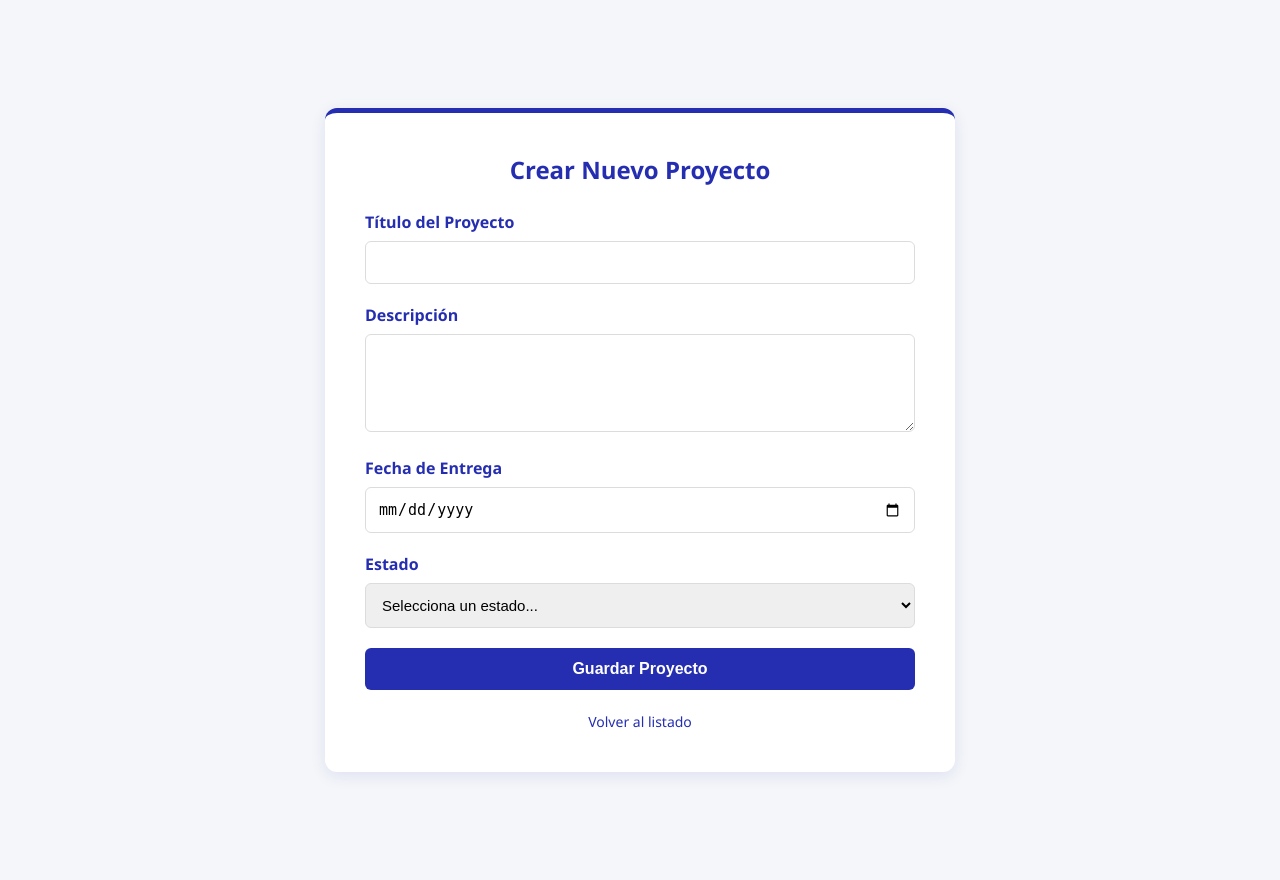
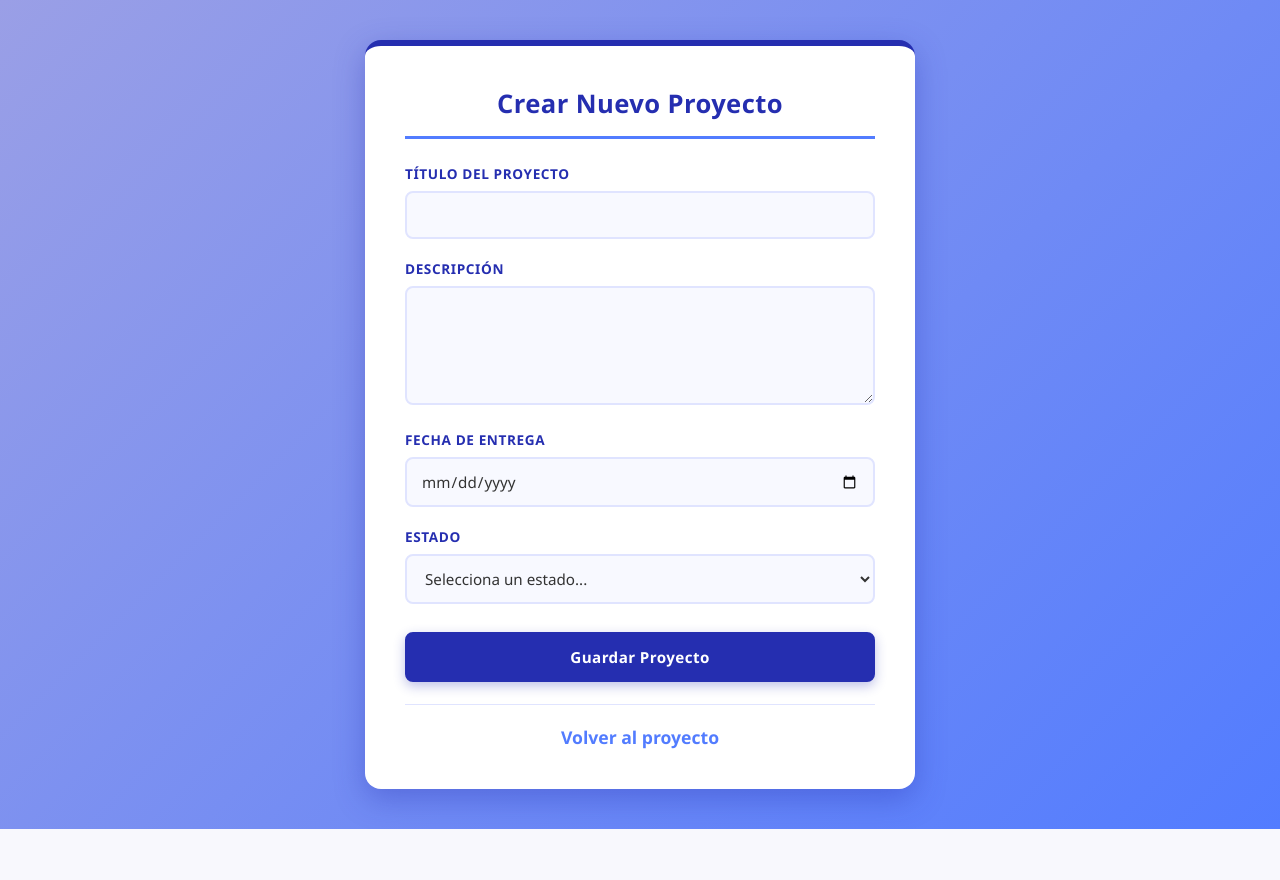
Before and after one commit to TheSilentCoder99/Plataforma-proyectos-colaborativos, a Laravel app: page /projects/create in a window 1280 px wide. After the commit the page ends 829 px from the top, so only its background shows below. Run offline with Laravel 12, Linux system fonts and the light colour scheme; a user stored in the database is signed in; data comes from the database, SQL or seed files in the repository.

Commit message:
implementadas mejoras en los CSS y scripts de confirmación de borrado de colaboradores y proyectos

```diff
--- a/app/Http/Controllers/EquipoController.php
+++ b/app/Http/Controllers/EquipoController.php
@@ -55,6 +55,7 @@ whereNotIn('id', ...) es una condición de consulta: “usuarios cuyo id no est
 // Agregar un colaborador
 public function agregarUser(Request $request, Project $project)
 {
+
     $validated = $request->validate([
         'id' => 'required|exists:users,id',
         'role' => ['required','string', Rule::in(['Desarrollador backend', 'Desarrollador frontend', 'Scrum Master', 'Project Manager','Diseñador UX/UI','Desarrollador Full-Stack','Ingeniero QA','Ingeniero DevOps','Product Owner'])],
@@ -70,7 +71,7 @@ public function agregarUser(Request $request, Project $project)
     ]);
 
     return redirect()->route('projects.edit', $project)
-        ->with('success', 'Usuario agregado correctamente.');
+        ->with('success', 'Colaborador agregado correctamente.');
 }
 
 
@@ -85,7 +86,7 @@ public function borrarUser(Request $request, Project $project)
         $validated['id']);
 
     return redirect()->route('projects.edit',$project)
-        ->with('success', 'Usuario eliminado correctamente.');
+        ->with('success', 'Colaborador eliminado correctamente.');
 }
 
 
--- a/app/Http/Controllers/ProjectController.php
+++ b/app/Http/Controllers/ProjectController.php
@@ -49,7 +49,7 @@ class ProjectController extends Controller
         $validatedData = $request->validate([
             'title' => 'required|string|max:255',
             'description' => 'required|string|',
-            'due_date' => 'required|date|after:today',
+            'due_date' => 'required|date',
             'status' => 'required',Rule::in(['terminado', 'activo', 'cancelado', 'pausado'])
         ]);
 
--- a/public/css/crear_proyecto.css
+++ b/public/css/crear_proyecto.css
@@ -1,7 +1,18 @@
-/* Estilos generales de la página */
+/* ============================================
+   Paleta:
+   - Primario:    #252EB0 (azul oscuro)
+   - Secundario:  #527CFF (azul claro)
+   - Neutro:      #FFFFFF (blanco)
+   ============================================ */
+
+* {
+    box-sizing: border-box;
+}
+
+/* -------- Página -------- */
 body {
     font-family: 'Segoe UI', Tahoma, Geneva, Verdana, sans-serif;
-    background-color: #f4f6f9;
+    background: linear-gradient(135deg, #9a9fe6 0%, #527CFF 100%);
     color: #333333;
     margin: 0;
     padding: 40px 20px;
@@ -11,27 +22,29 @@ body {
     min-height: 100vh;
 }
 
-/* Contenedor principal del formulario */
+/* -------- Contenedor principal -------- */
 .form-container {
     background-color: #FFFFFF;
     padding: 40px;
-    border-radius: 12px;
-    box-shadow: 0 4px 15px rgba(37, 46, 176, 0.1);
+    border-radius: 16px;
+    box-shadow: 0 10px 30px rgba(37, 46, 176, 0.35);
     width: 100%;
     max-width: 550px;
-    border-top: 5px solid #252EB0;
+    border-top: 6px solid #252EB0;
 }
 
-/* Título */
+/* -------- Título -------- */
 .form-container h1 {
     color: #252EB0;
-    margin-top: 0;
-    margin-bottom: 25px;
-    font-size: 24px;
+    margin: 0 0 25px 0;
+    padding-bottom: 15px;
+    border-bottom: 3px solid #527CFF;
+    font-size: 1.6rem;
     text-align: center;
+    letter-spacing: 0.4px;
 }
 
-/* Grupos de campos */
+/* -------- Grupos de campos -------- */
 .form-group {
     margin-bottom: 20px;
 }
@@ -39,81 +52,125 @@ body {
 .form-group label {
     display: block;
     margin-bottom: 8px;
-    font-weight: 600;
+    font-weight: 700;
+    font-size: 0.85rem;
     color: #252EB0;
+    text-transform: uppercase;
+    letter-spacing: 0.6px;
 }
 
-/* Inputs, Textareas y Selects */
-.form-group input[type="text"],
-.form-group input[type="date"],
+/* -------- Inputs, textarea y select -------- */
+.form-group input,
 .form-group textarea,
 .form-group select {
     width: 100%;
-    padding: 12px;
-    border: 1px solid #dcdcdc;
-    border-radius: 6px;
-    font-size: 15px;
-    box-sizing: border-box;
-    transition: border-color 0.3s, box-shadow 0.3s;
+    padding: 12px 14px;
+    border: 2px solid #e0e4ff;
+    border-radius: 8px;
+    font-size: 0.95rem;
+    font-family: inherit;
+    color: #333;
+    background-color: #f8f9ff;
+    transition: border-color 0.25s ease, box-shadow 0.25s ease, background-color 0.25s ease;
+    outline: none;
 }
 
-/* Efecto de foco usando tu color brillante #527CFF */
+.form-group textarea {
+    resize: vertical;
+    min-height: 100px;
+    line-height: 1.5;
+}
+
 .form-group input:focus,
 .form-group textarea:focus,
 .form-group select:focus {
-    outline: none;
     border-color: #527CFF;
-    box-shadow: 0 0 5px rgba(82, 124, 255, 0.3);
+    background-color: #FFFFFF;
+    box-shadow: 0 0 0 4px rgba(82, 124, 255, 0.2);
 }
 
-/* Botón de envío */
+/* -------- Botón de envío -------- */
 .btn-submit {
     background-color: #252EB0;
     color: #FFFFFF;
-    border: none;
-    padding: 12px 20px;
+    border: 2px solid #252EB0;
+    padding: 13px 20px;
     width: 100%;
-    font-size: 16px;
-    font-weight: bold;
-    border-radius: 6px;
+    font-size: 0.95rem;
+    font-weight: 700;
+    letter-spacing: 0.4px;
+    border-radius: 8px;
     cursor: pointer;
-    transition: background-color 0.3s;
+    transition: all 0.3s ease;
+    box-shadow: 0 4px 12px rgba(37, 46, 176, 0.3);
+    font-family: inherit;
+    margin-top: 8px;
 }
 
 .btn-submit:hover {
     background-color: #527CFF;
+    border-color: #527CFF;
+    transform: translateY(-2px);
+    box-shadow: 0 6px 18px rgba(82, 124, 255, 0.5);
 }
 
-/* Enlace de vuelta */
+.btn-submit:active {
+    transform: translateY(0);
+}
+
+/* -------- Enlace de vuelta (integrado) -------- */
 .back-link {
     text-align: center;
-    margin-top: 20px;
+    margin-top: 22px;
+    padding-top: 20px;
+    border-top: 1px solid #e0e4ff;
 }
 
 .back-link a {
-    color: #252EB0;
+    color: #527CFF;
     text-decoration: none;
-    font-size: 14px;
-    font-weight: 500;
+    font-size: 1.1rem;
+    font-weight: 600;
+    transition: color 0.3s ease;
 }
 
 .back-link a:hover {
+    color: #252EB0;
     text-decoration: underline;
-    color: #527CFF;
 }
 
-/* Alertas de error de validación */
+/* -------- Alertas de error -------- */
 .alert-error {
     background-color: #ffe6e6;
-    border: 1px solid #ff4d4d;
-    color: #cc0000;
-    padding: 12px;
-    border-radius: 6px;
+    border-left: 4px solid #b02525;
+    color: #b02525;
+    padding: 14px 18px;
+    border-radius: 8px;
     margin-bottom: 20px;
-    font-size: 14px;
+    font-size: 0.9rem;
+    font-weight: 600;
 }
 
 .alert-error ul {
     margin: 0;
     padding-left: 20px;
 }
+
+.alert-error li {
+    padding: 3px 0;
+}
+
+/* -------- Responsive -------- */
+@media (max-width: 600px) {
+    body {
+        padding: 25px 12px;
+    }
+
+    .form-container {
+        padding: 25px 20px;
+    }
+
+    .form-container h1 {
+        font-size: 1.35rem;
+    }
+}
--- a/public/css/detalle_proyecto.css
+++ b/public/css/detalle_proyecto.css
@@ -240,6 +240,10 @@ a.btn-submit {
     text-decoration: underline;
 }
 
+#enlace_user{
+    text-decoration: none;
+}
+
 /* Responsive */
 @media (max-width: 600px) {
     .form-container {
--- a/public/css/editar_proyecto.css
+++ b/public/css/editar_proyecto.css
@@ -266,7 +266,7 @@ a.actions-container:active {
 /* Enlace de volver */
 .back-link {
     text-align: center;
-    margin-top: 10px;
+    margin-top: 22px;
     padding-top: 20px;
     border-top: 1px solid #e0e4ff;
 }
@@ -274,8 +274,8 @@ a.actions-container:active {
 .back-link a {
     color: #527CFF;
     text-decoration: none;
+    font-size: 1.1rem;
     font-weight: 600;
-    font-size: 0.95rem;
     transition: color 0.3s ease;
 }
 
--- a/resources/js/app.js
+++ b/resources/js/app.js
@@ -1,5 +1,3 @@
-
-
 import Alpine from 'alpinejs';
 
 window.Alpine = Alpine;
--- a/resources/views/views_project/crear_proyecto.blade.php
+++ b/resources/views/views_project/crear_proyecto.blade.php
@@ -1,16 +1,18 @@
 <!DOCTYPE html>
 <html lang="es">
+
 <head>
     <meta charset="UTF-8">
     <meta name="viewport" content="width=device-width, initial-scale=1.0">
     <title>Nuevo proyecto</title>
     <!-- Enlazamos el archivo CSS externo -->
-     <!-- assets manda a la Laravel a buscar en public -->
+    <!-- assets manda a la Laravel a buscar en public -->
     <link rel="stylesheet" href="{{ asset('css/crear_proyecto.css') }}">
 </head>
+
 <body>
+    <div class="form-container">
 
-    <div class="form-container">
         <h1>Crear Nuevo Proyecto</h1>
 
         <!-- Si hay errores de validación, los mostramos -->
@@ -62,9 +64,11 @@
         </form>
 
         <div class="back-link">
-            <a href="{{ route('dashboard') }}">Volver al listado</a>
+            <a href="{{ route('dashboard') }}">Volver al proyecto</a>
         </div>
+
     </div>
 
 </body>
+
 </html>
--- a/resources/views/views_project/detalle_proyecto.blade.php
+++ b/resources/views/views_project/detalle_proyecto.blade.php
@@ -41,7 +41,7 @@
                 </p>
             </div>
 
-             <div class="detail-group">
+             <div class="detail-group" title="Pulsa el nombre de un colaborador para ver su ficha">
     <label>Colaboradores:</label>
     <ul class="detail-value">
 
@@ -49,7 +49,7 @@
 
         @forelse ($esteProyecto->users as $usuario)
             <li>
-                {{ $usuario->name }}
+                <a href="{{ route('users.show', $usuario) }}" target="blank" id="enlace_user">{{ $usuario->name }}</a>
 
                 <small>({{ $usuario->pivot->role }}, {{ $usuario->pivot->contribution_hours }} hrs)</small>
             </li>
```
Also changed, not shown: public/css/gestionar_equipo.css (+86 -18 lines), resources/views/views_project/gestionar_equipo.blade.php (+17 -10 lines), resources/views/views_project/index_project.blade.php (+7 -2 lines), package-lock.json, public/js/app.js (added).
